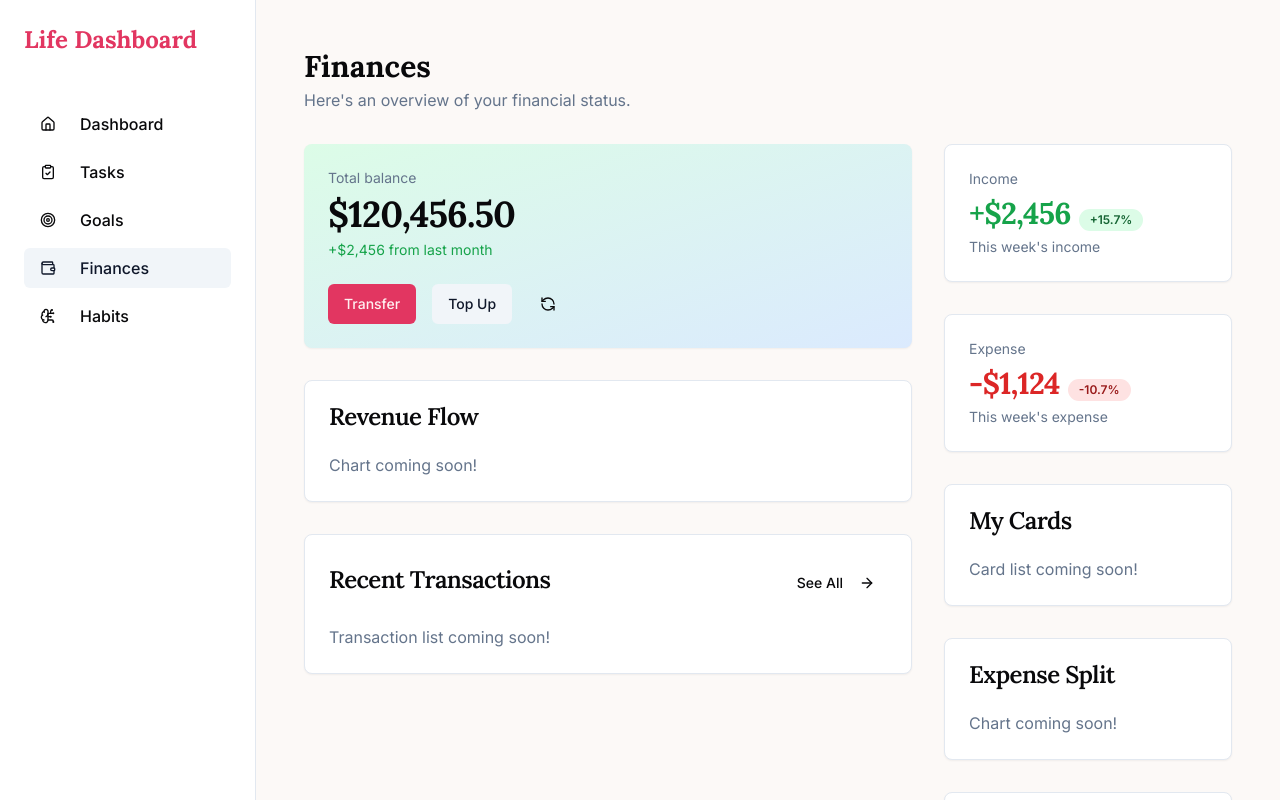
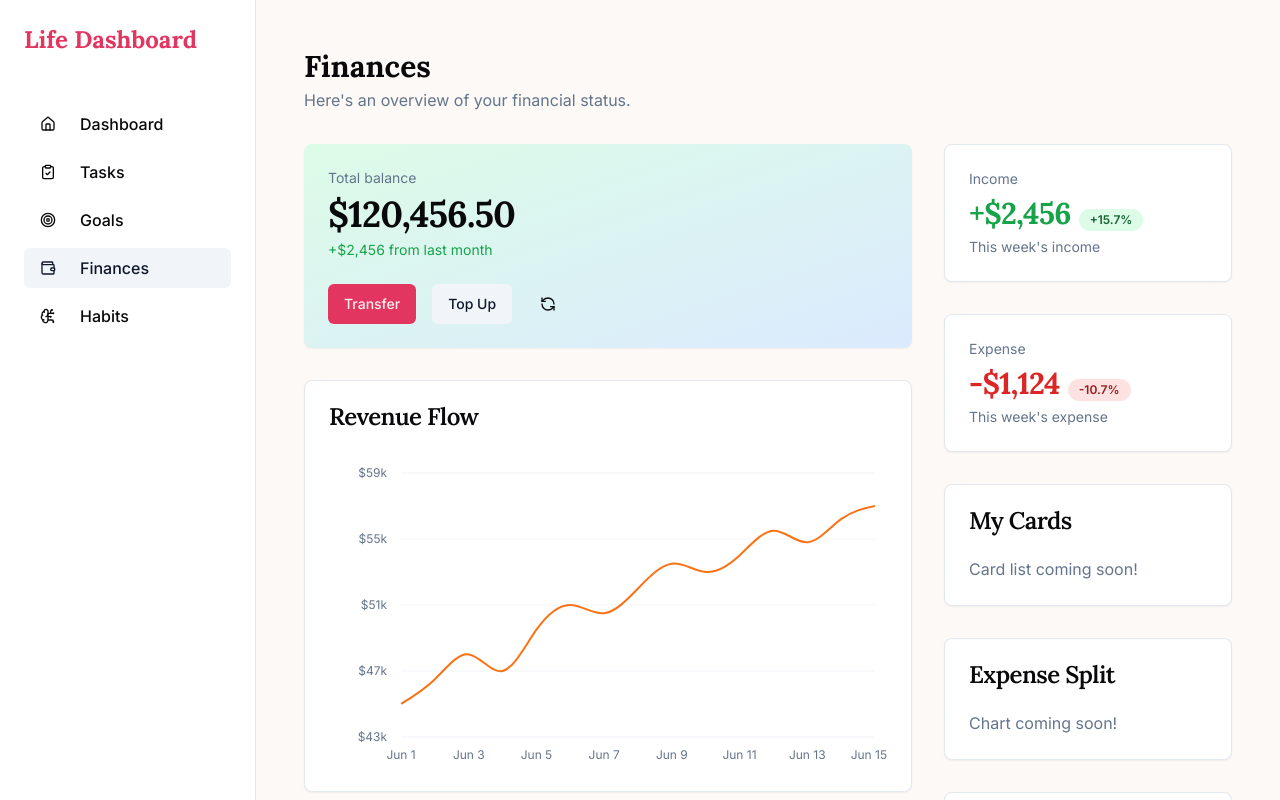
Before and after one commit to LeonClarksonn/life-love-dashboard, a React (Vite) app: page /finances in a window 1280 px wide. Shown: the top 800 px of the page. Built offline with nearby package versions, Linux system fonts and the light colour scheme.

Commit message:
Add crypto chart to Finances page
Added a demo crypto chart to the Finances page.

```diff
--- /dev/null
+++ b/src/components/finances/RevenueChart.tsx
@@ -0,0 +1,93 @@
+
+"use client"
+
+import { Line, LineChart, CartesianGrid, XAxis, YAxis } from "recharts"
+
+import {
+  ChartContainer,
+  ChartTooltip,
+  ChartTooltipContent,
+  type ChartConfig,
+} from "@/components/ui/chart"
+
+const chartData = [
+  { date: "2025-06-01", btc: 45000 },
+  { date: "2025-06-02", btc: 46500 },
+  { date: "2025-06-03", btc: 48000 },
+  { date: "2025-06-04", btc: 47000 },
+  { date: "2025-06-05", btc: 49500 },
+  { date: "2025-06-06", btc: 51000 },
+  { date: "2025-06-07", btc: 50500 },
+  { date: "2025-06-08", btc: 52000 },
+  { date: "2025-06-09", btc: 53500 },
+  { date: "2025-06-10", btc: 53000 },
+  { date: "2025-06-11", btc: 54000 },
+  { date: "2025-06-12", btc: 55500 },
+  { date: "2025-06-13", btc: 54800 },
+  { date: "2025-06-14", btc: 56200 },
+  { date: "2025-06-15", btc: 57000 },
+];
+
+const chartConfig = {
+  btc: {
+    label: "Bitcoin",
+    color: "#f97316",
+  },
+} satisfies ChartConfig
+
+const RevenueChart = () => {
+  return (
+    <ChartContainer config={chartConfig} className="min-h-[250px] w-full">
+      <LineChart
+        accessibilityLayer
+        data={chartData}
+        margin={{
+          top: 20,
+          left: 12,
+          right: 12,
+          bottom: 0,
+        }}
+      >
+        <CartesianGrid vertical={false} />
+        <XAxis
+          dataKey="date"
+          tickLine={false}
+          axisLine={false}
+          tickMargin={8}
+          tickFormatter={(value) => {
+            const date = new Date(value);
+            return date.toLocaleDateString("en-US", {
+              month: "short",
+              day: "numeric",
+            });
+          }}
+        />
+         <YAxis
+          domain={['dataMin - 2000', 'dataMax + 2000']}
+          tickLine={false}
+          axisLine={false}
+          tickMargin={8}
+          tickFormatter={(value) => `$${Math.round(value / 1000)}k`}
+        />
+        <ChartTooltip
+          cursor={true}
+          content={<ChartTooltipContent indicator="dot" hideLabel />}
+          formatter={(value) =>
+            typeof value === 'number'
+            ? new Intl.NumberFormat('en-US', { style: 'currency', currency: 'USD', minimumFractionDigits: 0, maximumFractionDigits: 0 }).format(value)
+            : value
+          }
+        />
+        <Line
+          dataKey="btc"
+          type="natural"
+          stroke="var(--color-btc)"
+          strokeWidth={2}
+          dot={false}
+        />
+      </LineChart>
+    </ChartContainer>
+  )
+}
+
+export default RevenueChart;
--- a/src/pages/Finances.tsx
+++ b/src/pages/Finances.tsx
@@ -1,10 +1,10 @@
-
 import Sidebar from "@/components/layout/Sidebar";
 import TotalBalanceCard from "@/components/finances/TotalBalanceCard";
 import IncomeExpenseCards from "@/components/finances/IncomeExpenseCards";
 import { Card, CardContent, CardHeader, CardTitle } from "@/components/ui/card";
 import { ArrowRight } from "lucide-react";
 import { Button } from "@/components/ui/button";
+import RevenueChart from "@/components/finances/RevenueChart";
 
 const Finances = () => {
   return (
@@ -22,7 +22,7 @@ const Finances = () => {
                 <CardTitle>Revenue Flow</CardTitle>
               </CardHeader>
               <CardContent>
-                <p className="text-muted-foreground">Chart coming soon!</p>
+                <RevenueChart />
               </CardContent>
             </Card>
             <Card>
```
